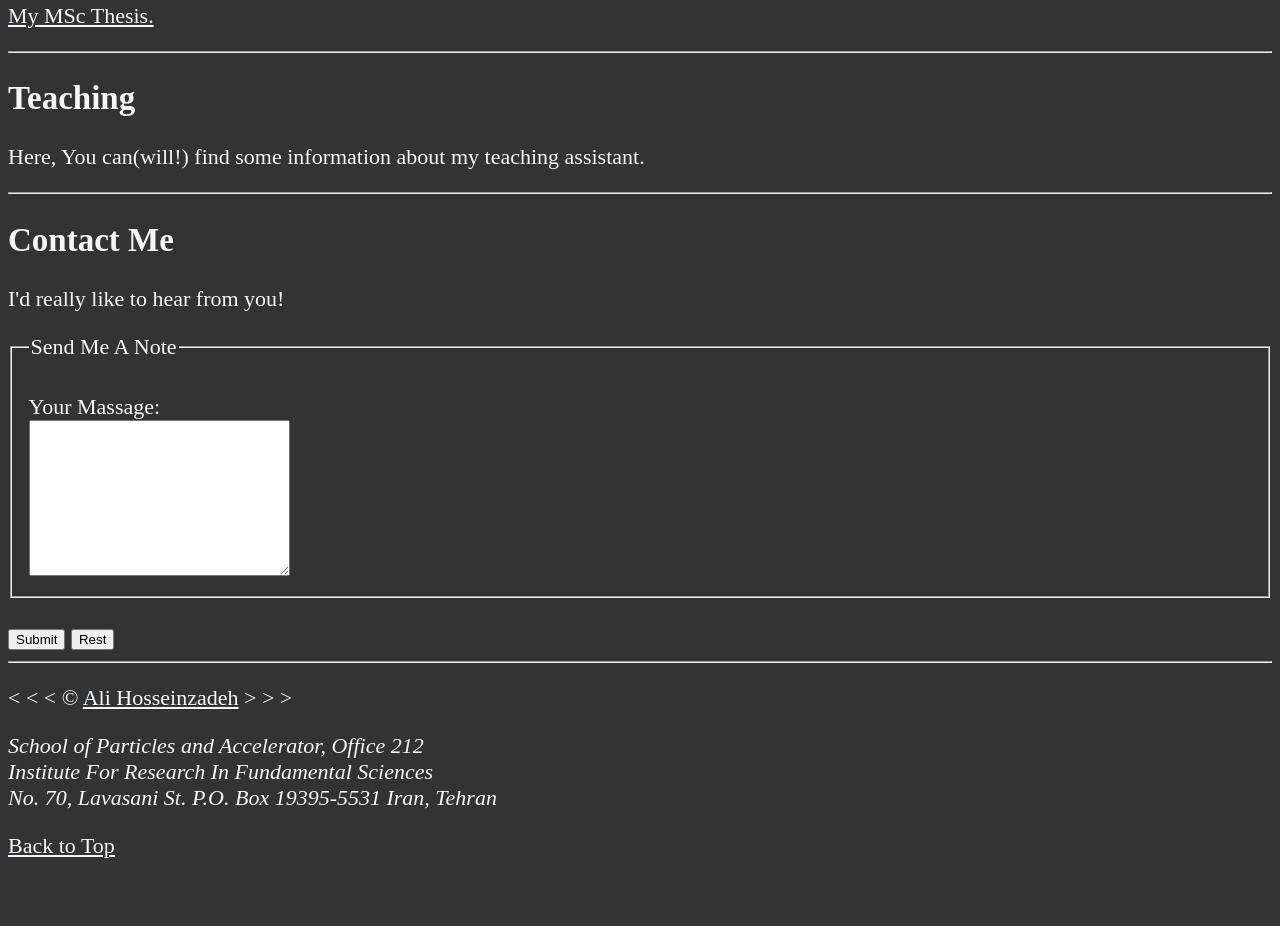
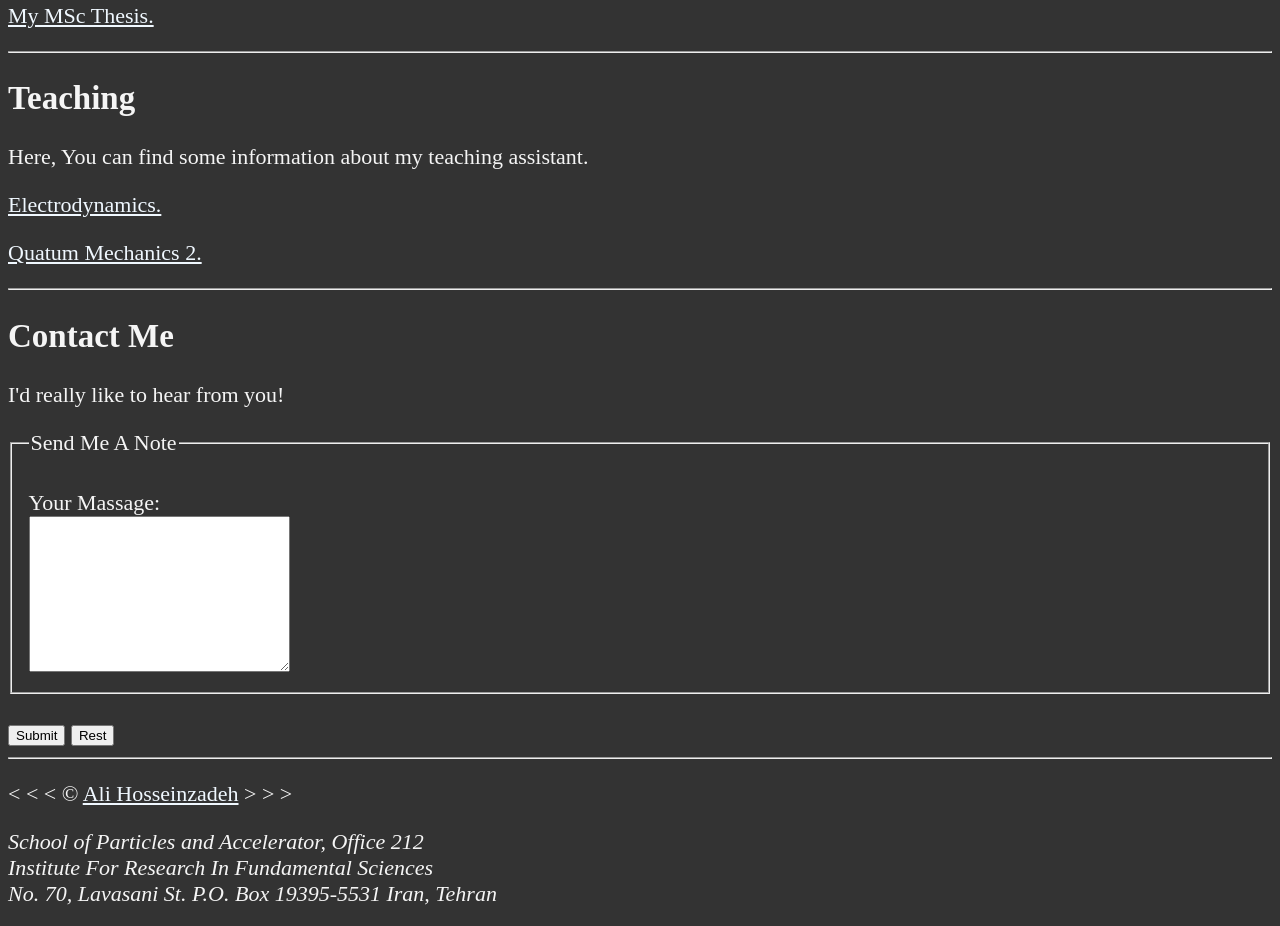
Before and after one commit to alihosseinzadehph/Theoretical-Physics, a plain HTML site: page index.html in a window 1280 px wide. Shown: the part 1973-2899 px from the top of the page. Before the commit the page ends 2854 px from the top, so only its background shows below. Drawn offline with Linux system fonts and the light colour scheme.

Commit message:
Update index.html

```diff
--- a/index.html
+++ b/index.html
@@ -147,7 +147,9 @@
 
             <article id="teaching">
                 <h2>Teaching</h2>
-                <p>Here, You can(will!) find some information about my teaching assistant.</p>
+                <p>Here, You can find some information about my teaching assistant.</p>
+                <p><a href="teaching1.html"> Electrodynamics.</a></p>
+                <p><a href="teaching2.html"> Quatum Mechanics 2.</a></p>
 
             </article>
 
```
